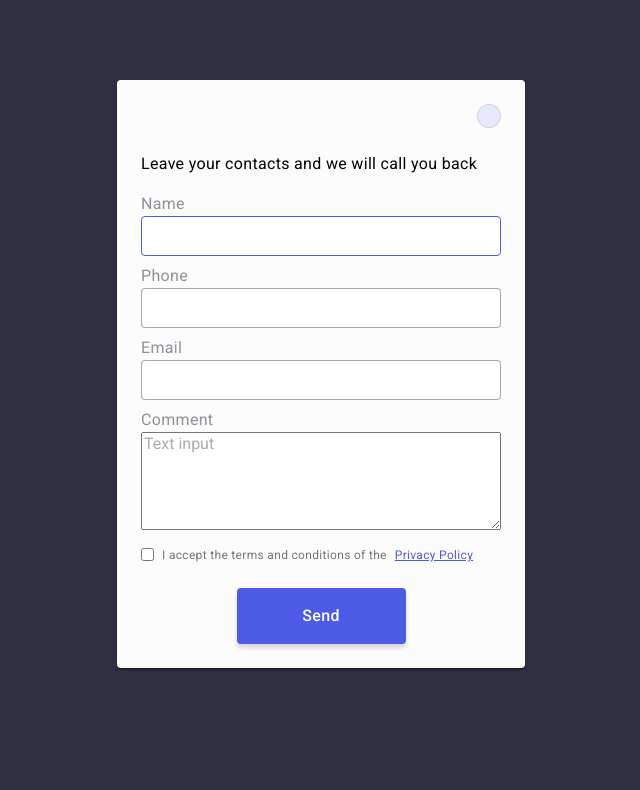
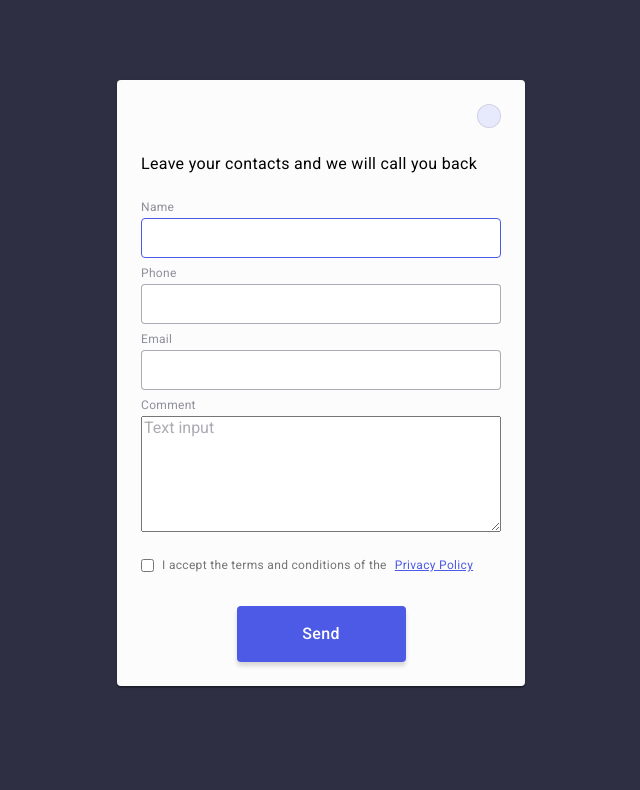
Before and after one commit to RocketReact/goit-markup-hw-05, a website built with Vite: page index.html in a window 1280 px wide. Shown: the top 790 px of the page, without its empty margins (399-1039 px from the left). Built offline with nearby package versions, Linux system fonts and the light colour scheme.

Commit message:
add new svg to sprite, title input rignt position

```diff
--- a/css/style.css
+++ b/css/style.css
@@ -467,6 +467,7 @@
             0 2px 1px 0 var(--grey-opacity-20);
     justify-content: center;
     align-items: center;
+    gap: 8px;
   }
   .modal-overlay.is-open {
     opacity: 1;
@@ -484,7 +485,14 @@
   .input-label {
     display: flex;
     flex-direction: column;
+  }
+  .input-label-title {
+
+    font-size: 12px;
+    font-weight: 400;
+    line-height: 14px;
     color: var(--middle-grey);
+    margin-bottom: 4px;
   }
 
   .modal-title {
--- a/index.html
+++ b/index.html
@@ -486,7 +486,7 @@
         </label>
         <div class="inputs">
           <label class="input-label">
-            Name
+            <span class="input-label-title">Name</span>
             <div class="input-wrapper">
             <input
                     name="username"
@@ -501,26 +501,37 @@
           </label>
 
           <label class="input-label">
-            Phone
+            <span class="input-label-title">Phone</span>
+            <div class="input-wrapper">
             <input
                     name="phone_number"
                     type="tel"
                     class="input-modal"
                     required />
+            <svg class='input-icon' width="13" height="13">
+              <use href="./images/icons.svg#icon-phone"></use>
+            </svg>
+            </div>
           </label>
 
           <label class="input-label">
-            Email
-            <input
-                    name="email"
-                    type="email"
-                    class="input-modal"
-                    required />
+            <span class="input-label-title">Email</span>
+            <div class="input-wrapper">
+              <input
+                      name="email"
+                      type="email"
+                      class="input-modal"
+                      required />
+              <svg class='input-icon' width="15" height="12">
+                <use href="./images/icons.svg#icon-mail"></use>
+              </svg>
+            </div>
+
           </label>
 
           <label class="input-label">
-            Comment
-            <textarea class="textarea-modal" placeholder="Text input" rows="5" name="comment"></textarea>
+            <span class="input-label-title">Comment</span>
+            <textarea class="textarea-modal" placeholder="Text input" rows="6" name="comment"></textarea>
           </label>
         </div>
         <label class="checkbox-label">
```
Also changed, not shown: images/icons.svg.
